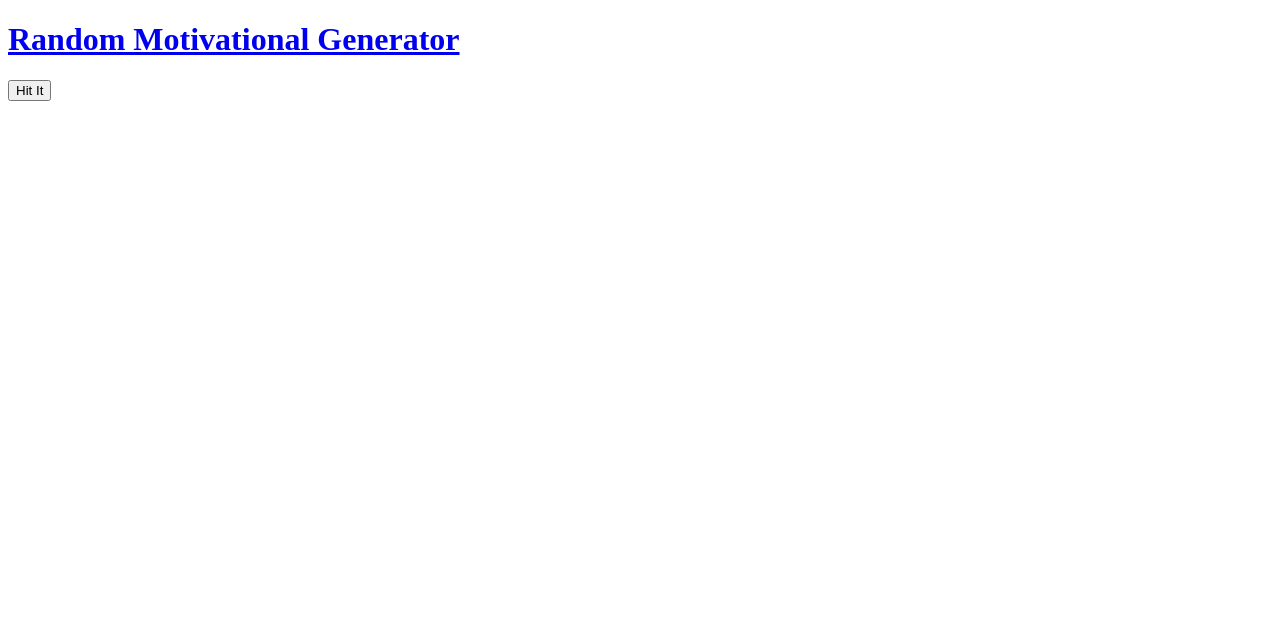
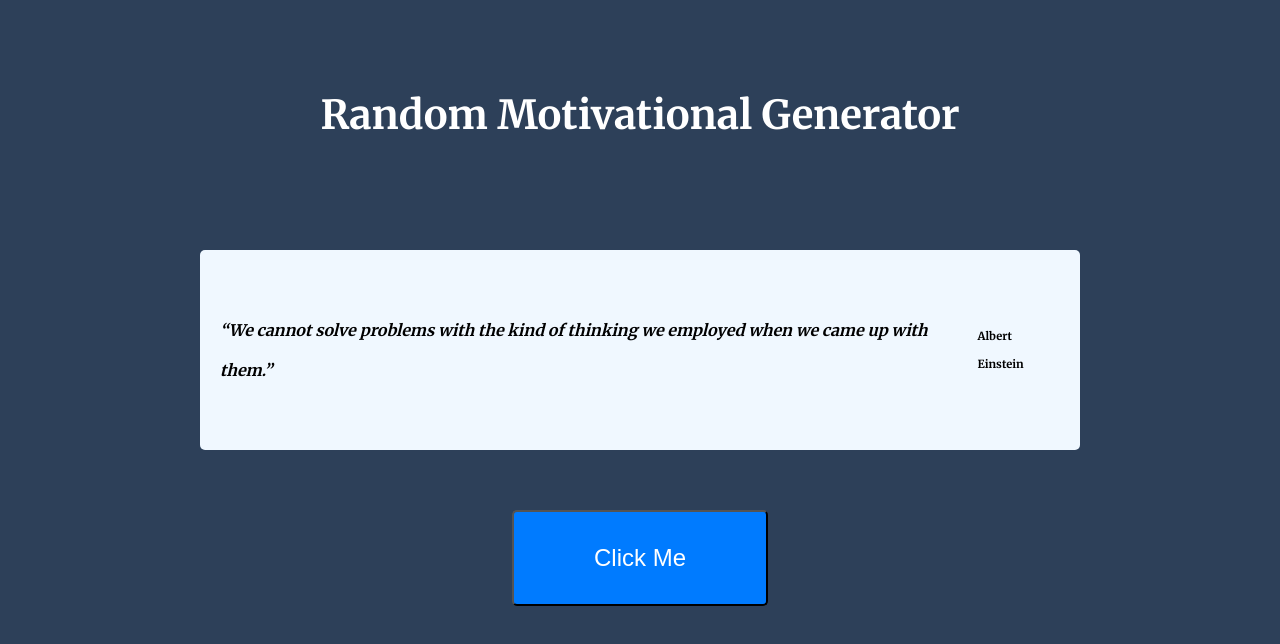
Before and after one commit to BlackRoad06/Portfolio-Project-Quote-generator, a plain HTML site: page index.html in a window 1280 px wide. Drawn offline with Linux system fonts and the light colour scheme.

Commit message:
updated files

```diff
--- a/index.html
+++ b/index.html
@@ -6,21 +6,24 @@
     <title>Portfolio Project: Random motivational generator</title>
     <meta name= "author" content="Priyanthan Seevaratnam">
     <link rel="stylesheet" href="./styles.css">
-    <script src="./index.js"></script>
+    <meta name="viewport" content="width=device-width, initial-scale=1.0">
 </head>
 
 
 <body>
     <header>
-    <h1 id="home"><a href="#home">Random Motivational Generator</a></h1>
+    <h1 id="home">Random Motivational Generator</h1>
     </header>
 
     <main>
-        <div></div>
+        <div><p id="paragraph">“We cannot solve problems with the kind of thinking we employed when we came up with them.”</p>
+            <p id="quoteBy">Albert Einstein</p>
+        </div>
     </main>
 
     <footer>
-        <button>Hit It</button>
+        <button id="button">Click Me</button>
     </footer>
+    <script src="./index.js"></script>
 </body>
 </html>
--- a/index.js
+++ b/index.js
@@ -0,0 +1,36 @@
+const quoteArray = ["When you have a dream, you've got to grab it and never let it go - Carol Burnett",
+    "Life has got all those twists and turns. You've got to hold on tight and off you go. - Nicole Kidman",
+    "Keep your face always toward the sunshine, and shadows will fall behind you. - Walt Whitman",
+    "I’d rather regret the things I’ve done than regret the things I haven’t done.” —Lucille Ball",
+    "It’s not whether you get knocked down. It’s whether you get up. —Vince Lombardi",
+
+];
+
+
+let messageHolder = [
+    {message: "When you have a dream, you've got to grab it and never let it go", author: " - Carol Burnett" },
+    {message: "Life has got all those twists and turns. You've got to hold on tight and off you go.", author: " - Nicole Kidman"},
+    {message: "Keep your face always toward the sunshine, and shadows will fall behind you.", author: " - Walt Whitman"},
+    {message:"I’d rather regret the things I’ve done than regret the things I haven’t done.", author: " - Lucille Ball" }
+
+];
+
+
+
+
+
+let btn = document.getElementById("button");
+let paragraph = document.getElementById("paragraph");
+let quoteBy = document.getElementById("quoteBy");
+
+
+
+btn.addEventListener("click", function(){
+    random = Math.floor(Math.random() * quoteArray.length);
+    let object = messageHolder[random];
+    let message = object.message;
+    let author = object.author;
+
+    paragraph.innerHTML = message;
+    quoteBy.innerHTML = author;
+});
--- a/styles.css
+++ b/styles.css
@@ -0,0 +1,92 @@
+@import url('https://fonts.googleapis.com/css2?family=Merriweather:wght@400;700&display=swap');
+@import url('https://fonts.googleapis.com/css2?family=Dancing+Script:wght@400;700&display=swap');
+
+
+html {
+    padding: 0;
+    margin: 0;
+    box-sizing: border-box;
+}
+body{
+    margin: 40px;
+    font-family: 'Merriweather', serif;
+    font-size: 1rem;
+    background-color:  #2d4059;
+}
+
+
+header{
+    display: flex;
+    justify-content: center;
+    align-items: center;
+    height: 150px;
+}
+
+header h1{
+    font-size: 2.5rem;
+    color: white;
+    text-align: center;
+
+}
+
+p{
+    font-style: italic;
+    line-height: 2.5;
+    font-weight: bold;
+}
+
+main{
+    height: 20rem;
+    display: flex;
+    justify-content: center;
+    align-items: center;
+}
+
+main div{
+    background-color: aliceblue;
+    border-radius: 5px;
+    height: 50%;
+    width: 70%;
+    padding: 20px;
+    display: flex;
+    align-items: center;
+    justify-content: center;
+}
+
+p{
+    display: block;
+}
+
+#quoteBy{
+    font-size: 0.7rem;
+    font-style: normal;
+}
+
+footer{
+    display: flex;
+    justify-content: center;
+
+}
+
+
+
+button{
+    padding: 2rem 5rem;
+    font-size: 1.5rem;
+    background-color: #007BFF;
+    color: white;
+    border-radius: 5px; /
+}
+
+@media (max-width: 600px) {
+    header h1 {
+        font-size: 2rem;
+    }
+
+    p {
+        font-size: 0.9rem;
+    }
+    button{
+      padding: 1rem 3rem;
+    }
+}
```
